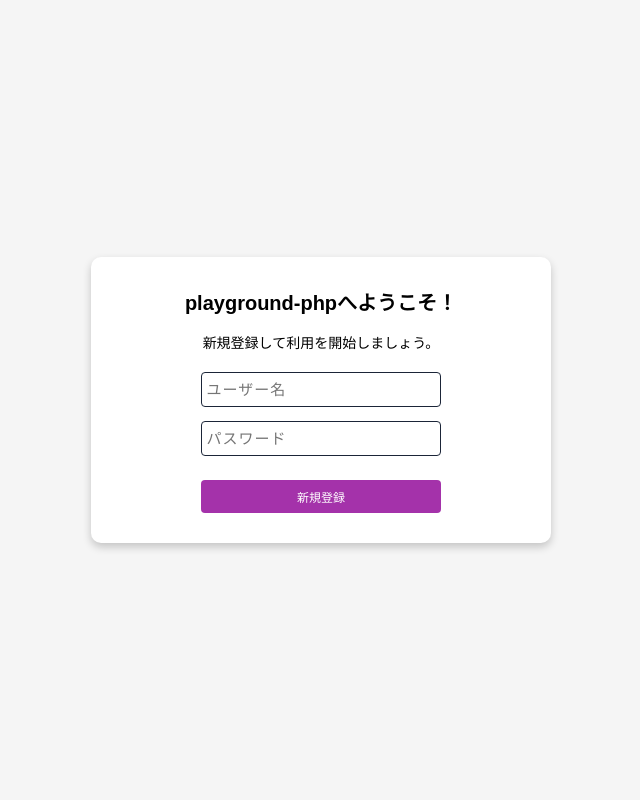
After one commit to 012xx/playground-php, a PHP site: page /htdocs/public/pages/signup.php in a window 1280 px wide. The commit adds this page. Shown: the whole page, without its empty margins (319-959 px from the left). Run offline with PHP 8.4, Linux system fonts and the light colour scheme.

Commit message:
Create: 新規登録ページ

```diff
--- a/htdocs/public/css/global.css
+++ b/htdocs/public/css/global.css
@@ -11,10 +11,15 @@ html {
   display: flex;
   justify-content: flex-end;
   padding: 0.8rem;
-  background-color: #f3f3f3;
   border-bottom: 1px solid #e1e1e1;
   box-shadow: 0 0.2rem 0.5rem rgba(0, 0, 0, 0.2);
   z-index: 10;
+  width: 100%;
+  background-color: #fff;
+}
+#header .site-title {
+  padding: 2rem 1.6rem;
+  line-height: 1rem;
 }
 
 #save-draft,
@@ -37,3 +42,16 @@ html {
 #login:hover #siginup {
   opacity: 0.8;
 }
+
+#login {
+  background-color: #a432aa;
+  color: #fff;
+  border: 2px solid #a432aa;
+  margin-right: 3.2rem;
+}
+
+#signup {
+  background-color: #fff;
+  color: #bb65bf;
+  border: 2px solid #bb65bf;
+}
--- /dev/null
+++ b/htdocs/public/css/signup.css
@@ -0,0 +1,78 @@
+body {
+  display: flex;
+  justify-content: center;
+  align-items: center;
+  height: 100vh;
+  margin: 0;
+  padding: 0;
+  background-color: #f5f5f5;
+  font-family: "Noto Sans JP", sans-serif;
+}
+
+.wrapper {
+  width: 100%;
+  max-width: 40rem;
+  margin: 4rem;
+  padding: 3rem;
+  box-shadow: 0 4px 8px 0 rgba(0, 0, 0, 0.2);
+  background-color: #ffffff;
+  border-radius: 1rem;
+  text-align: center;
+}
+
+.cp_iptxt {
+  position: relative;
+  width: 80%;
+  margin: 1.4rem auto;
+}
+
+.cp_iptxt input {
+  font: 15px/24px "Noto Sans JP", sans-serif;
+  box-sizing: border-box;
+  width: 75%;
+  padding: 0.3em;
+  transition: 0.3s;
+  letter-spacing: 1px;
+  color: #aaaaaa;
+  border: 1px solid #1b2538;
+  border-radius: 4px;
+}
+
+.ef input:focus {
+  border: 1px solid #a432aa;
+  outline: none;
+  box-shadow: 0 0 2px 1px rgba(218, 60, 171, 0.5);
+}
+
+#firstsignup {
+  background-color: #a432aa;
+  color: #fff;
+  border: none;
+  padding: 0.8rem 1.2rem;
+  width: 60%;
+  border-radius: 0.4rem;
+  cursor: pointer;
+  outline: none;
+  font-size: 1.2rem;
+  font-weight: 500;
+  margin-top: 1rem;
+}
+
+#firstsignup:hover {
+  opacity: 0.8;
+}
+
+.welcome,
+.text {
+  font-family: "Noto Sans JP", sans-serif;
+  margin-top: 0;
+}
+
+.welcome {
+  font-size: 2rem;
+}
+
+.text {
+  font-size: 14px;
+  margin-bottom: 2rem;
+}
--- a/htdocs/public/pages/index.php
+++ b/htdocs/public/pages/index.php
@@ -3,7 +3,7 @@
   <head>
     <meta charset="utf-8">
     <title>playground-php</title>
-    <meta name="description" content="テキストテキストテキストテキストテキストテキストテキストテキス">
+    <meta name="description">
     <meta name="viewport" content="width=device-width, initial-scale=1">
     <link rel="icon" href="images/favicon.ico">
     <link rel="stylesheet" href="https://unpkg.com/ress/dist/ress.min.css">
--- /dev/null
+++ b/htdocs/public/pages/signup.php
@@ -0,0 +1,30 @@
+<!DOCTYPE html>
+<html lang="ja">
+<head>
+<meta charset="utf-8">
+<title>新規登録</title>
+<link rel="stylesheet" href="../css/global.css">
+<link rel="stylesheet" href="../css/signup.css">
+</head>
+<body>
+<div class="wrapper">
+    <h2 class="welcome">playground-phpへようこそ！</h2>
+    <p class="text">新規登録して利用を開始しましょう。</p>
+    <form method="post" >
+        <div class="cp_iptxt">
+            <label class="ef">
+                <input type="text" placeholder="ユーザー名">
+            </label>
+        </div>
+        <div class="cp_iptxt">
+            <label class="ef">
+                <input type="password" placeholder="パスワード">
+            </label>
+        </div>
+        <div class="button">
+            <button id="firstsignup">新規登録</button>
+        </div>
+    </form>
+</div>
+</body>
+</html>
```
